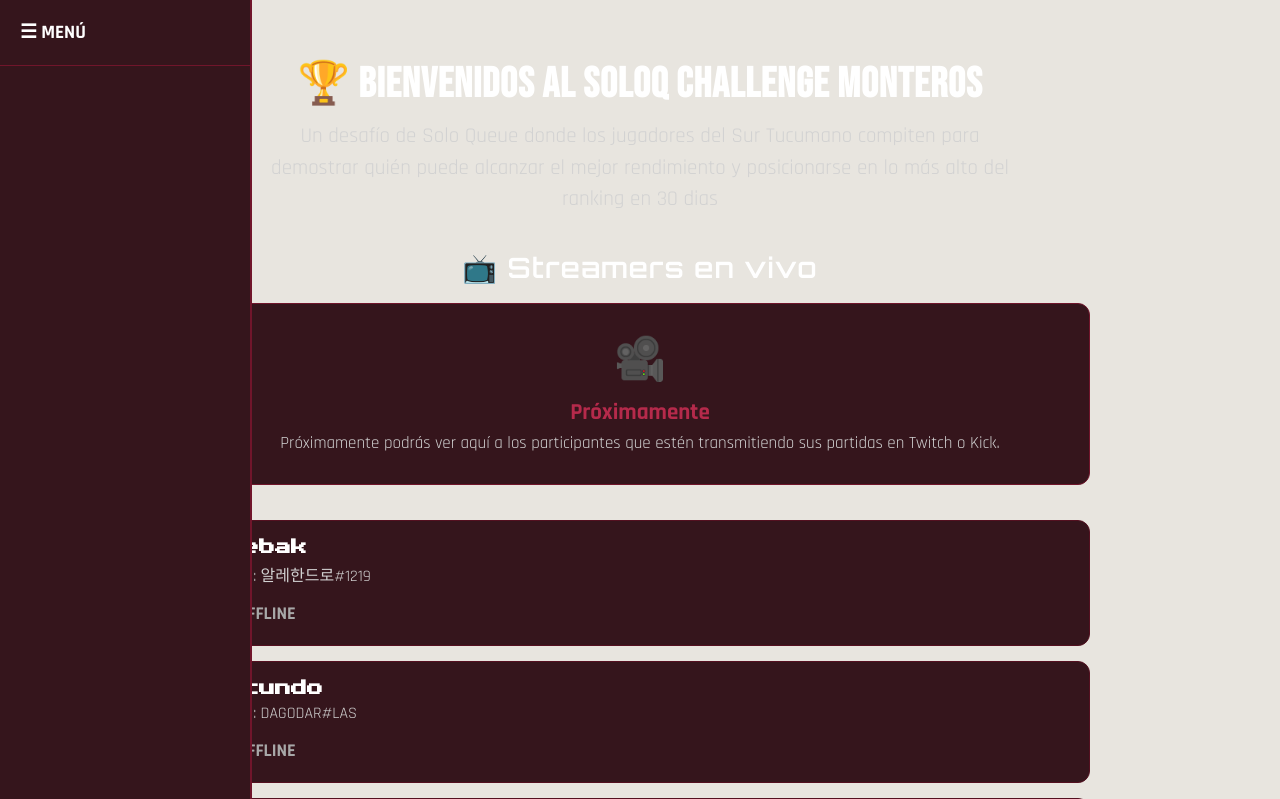
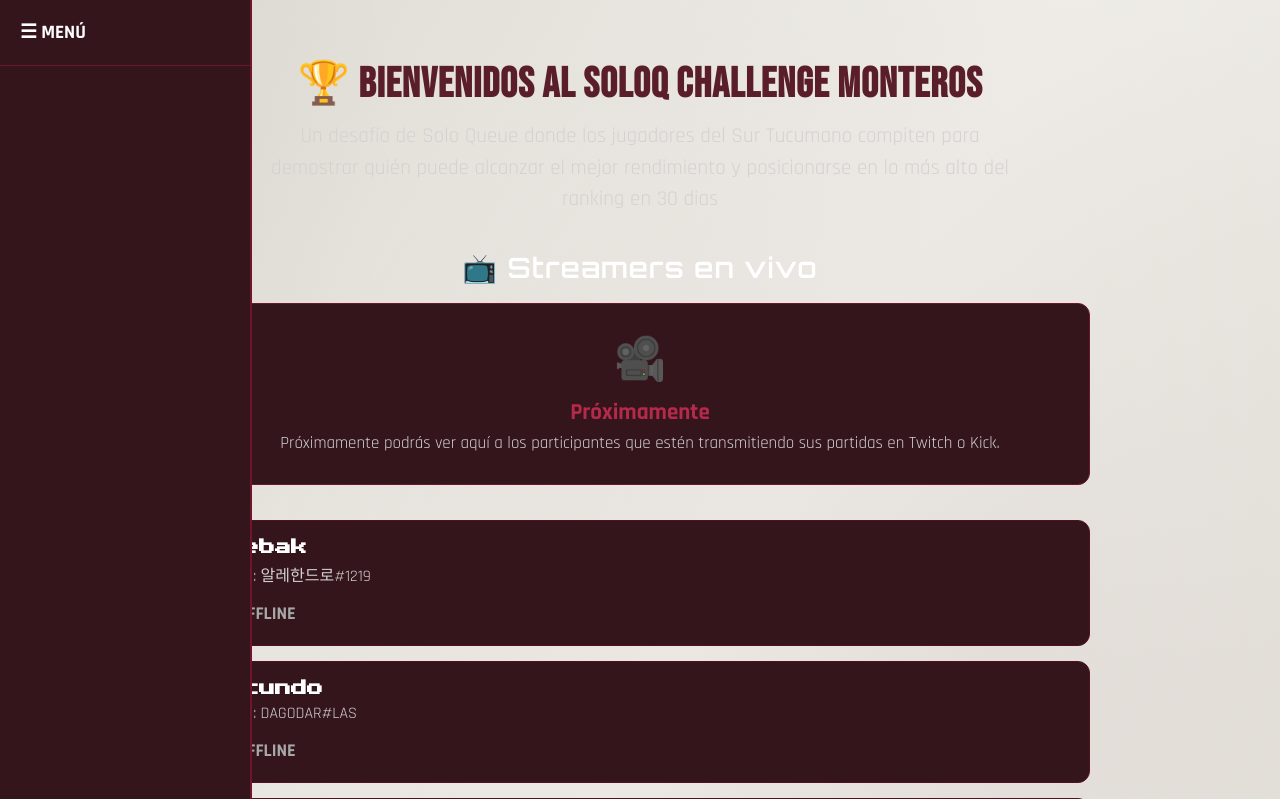
Before and after one commit to nikkontvg-rgb/SoloQueueChallenge-Monteros, a Flask app: page / in a window 1280 px wide. Shown: the top 799 px of the page. Run offline with Flask 3, Linux system fonts and the light colour scheme; data that the repository does not hold is empty.

Commit message:
Ajusta fondo animado y titulo

```diff
--- a/templates/index.html
+++ b/templates/index.html
@@ -474,7 +474,7 @@
             color: var(--blanco-suave);
         }
         html {
-            background: #42151F !important;
+            background: #e8e5df !important;
         }
 
         body {
@@ -487,8 +487,8 @@
         body::before {
             content: "";
             position: fixed;
-            inset: -50%;
-            z-index: -1;
+            inset: 0;
+            z-index: 0;
             pointer-events: none;
 
             background:
@@ -514,17 +514,22 @@
             animation: ac2Background 18s ease-in-out infinite alternate;
         }
 
+        .contenedor {
+            position: relative;
+            z-index: 1;
+        }
+
         @keyframes ac2Background {
             0% {
-                transform: translate(0%, 0%) scale(1);
+                background-position: 0% 50%;
             }
 
             50% {
-                transform: translate(-3%, 2%) scale(1.04);
+                background-position: 100% 50%;
             }
 
             100% {
-                transform: translate(3%, -2%) scale(1.02);
+                background-position: 0% 50%;
             }
         }
 
@@ -542,6 +547,10 @@
             font-family: 'Bebas Neue', sans-serif;
             font-size: 42px;
             letter-spacing: 1px;
+        }
+
+        .encabezado h1 {
+            color: #5A1E2A !important;
         }
 
         /* Streamers */
```
